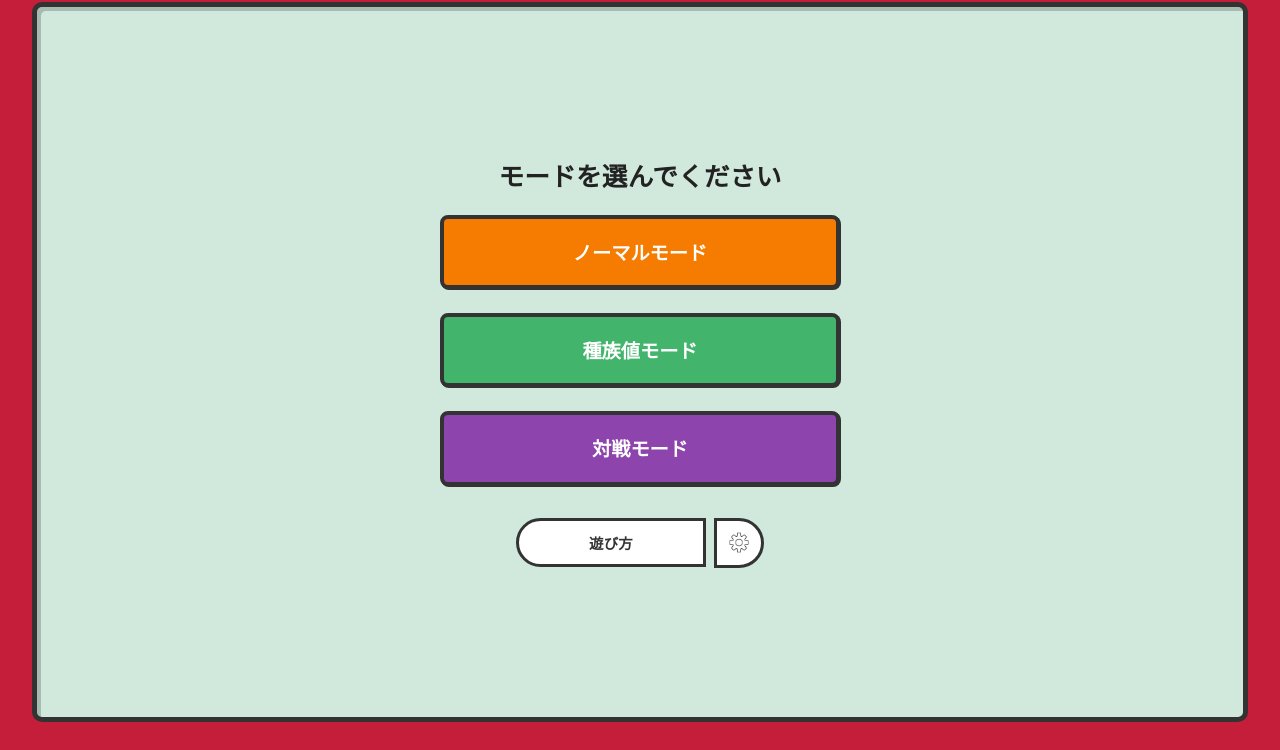
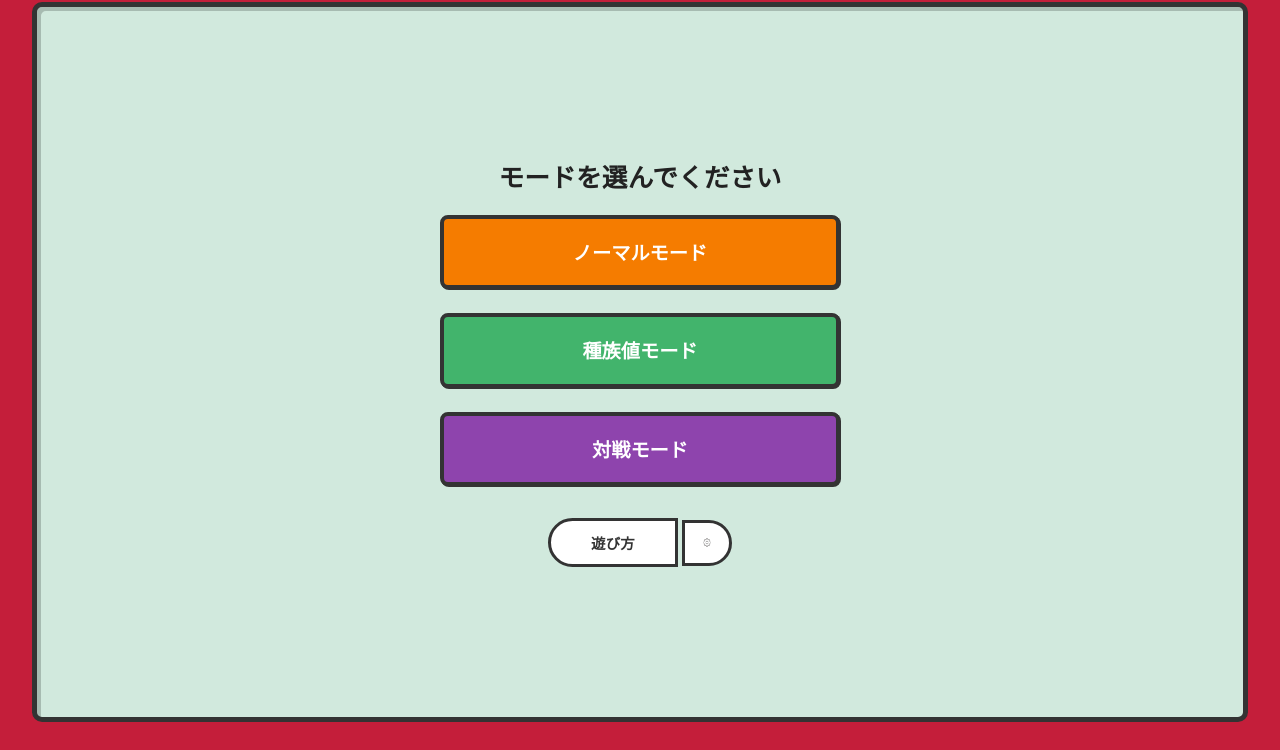
Before and after one commit to aaruesuu/poke-guesser, a plain HTML site: page index.html in a window 1280 px wide. Shown: the part 50-800 px from the top of the page. Drawn offline with Linux system fonts and the light colour scheme; a web font is replaced by a local one.

Commit message:
Update style.css

```diff
--- a/style.css
+++ b/style.css
@@ -905,7 +905,7 @@ body {
   flex-direction: column;
   display: inline-flex;
   flex-direction: row;
-  gap: 0.5rem;
+  gap: 0.25rem;
   justify-content: center;
   margin-top: 2rem;
   flex-wrap: wrap;
@@ -919,7 +919,7 @@ body {
   font-weight: 700;
   max-width: 320px;
   width: auto;
-  min-width: 190px;
+  min-width: 130px;
   text-align: center;
 }
 .sub-button.subtle {
@@ -930,10 +930,27 @@ body {
   box-shadow: none;
   transform: translate(3px, 3px);
 }
+#settings-button-home {
+  --btn-color: var(--c-border);
+  appearance: none;
+  background: var(--c-white);
+  border: 3px solid var(--btn-color);
+  border-radius: 0 50px 50px 0;
+  color: var(--btn-color);
+  cursor: pointer;
+  letter-spacing: 0.02em;
+  overflow: hidden;
+  padding: 0.7rem 0.5rem;
+  position: relative;
+  -webkit-tap-highlight-color: transparent;
+  min-height: 44px;
+  touch-action: manipulation;
+  transition: transform 0.08s ease;
+}
 .settings-button {
   background-color: var(--c-white);
   border-radius: 0 50% 50% 0;
-  height: 50px;
+  height: 46px;
   min-width: 0;
   width: 50px;
   display: inline-flex;
@@ -1120,7 +1137,7 @@ body {
   cursor: pointer;
   letter-spacing: 0.02em;
   overflow: hidden;
-  padding: 0.7rem 1rem;
+  padding: 0.7rem 0.5rem;
   position: relative;
   -webkit-tap-highlight-color: transparent;
   min-height: 44px;
@@ -1738,6 +1755,7 @@ body {
   margin-top: 10px;
   font-size: 13px;
   font-weight: 600;
+  white-space: pre-line;
 }
 @media (min-width: 680px) {
   .vlobby-body {
```
